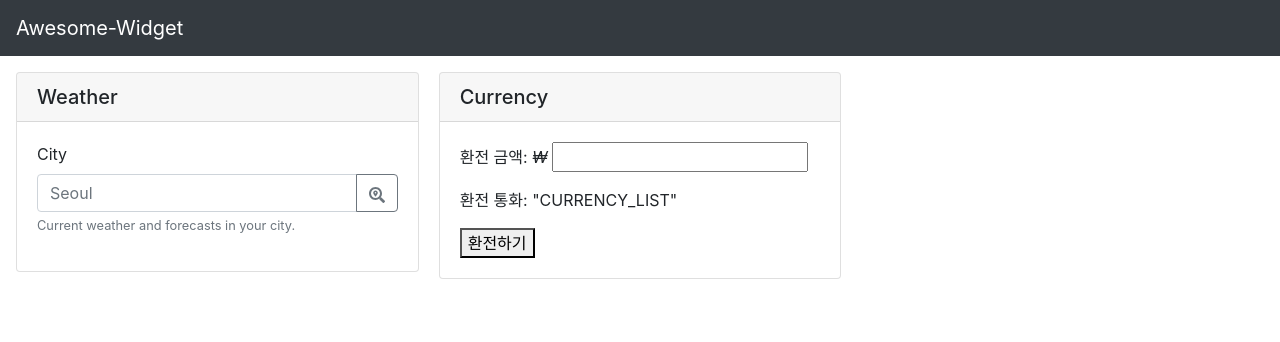
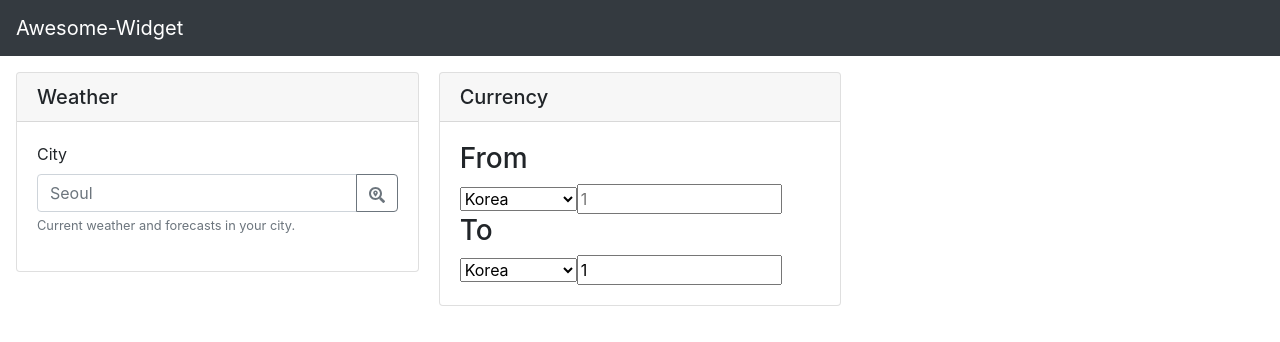
Before and after one commit to soong-kim/awesome-widget, a React (Create React App) app: page / in a window 1280 px wide. Shown: the top 342 px of the page. Built offline with nearby package versions, Linux system fonts and the light colour scheme; no server answers.

Commit message:
Currency 수정

```diff
--- a/src/App.jsx
+++ b/src/App.jsx
@@ -2,7 +2,7 @@ import React from 'react';
 import Navbar from 'react-bootstrap/Navbar';
 import Widgets from './components/Widgets';
 import Weather from './widgets/Weather';
-import Currency from './widgets/currency';
+import Currency from './widgets/Currency';
 
 const App = () => (
   <>
--- /dev/null
+++ b/src/widgets/Currency.jsx
@@ -0,0 +1,64 @@
+import React from 'react';
+import PropTypes from 'prop-types';
+
+const CurrencyList = (props) => {
+  const { id } = props;
+  return (
+    <select name="CURRENCY_LIST" id={id} defaultValue="KRW">
+      <option value="AUD">Austrailia</option>
+      <option value="BRL">Brazil</option>
+      <option value="CAD">Canada</option>
+      <option value="CHF">Switzerland</option>
+      <option value="CNY">China</option>
+      <option value="EUR">Euro</option>
+      <option value="GBP">Great Britain</option>
+      <option value="HKD">Hong Kong</option>
+      <option value="INR">India</option>
+      <option value="JPY">Japan</option>
+      <option value="KRW">Korea</option>
+      <option value="MXN">Mexico</option>
+      <option value="RUB">Russia</option>
+      <option value="THB">Thailand</option>
+      <option value="TWD">Taiwan</option>
+      <option value="USD">US</option>
+      <option value="VND">Vietnam</option>
+    </select>
+  );
+};
+
+CurrencyList.propTypes = {
+  id: PropTypes.string.isRequired,
+};
+
+const searchPriceInfo = (searchKey) => (
+  fetch(`https://earthquake.kr:23490/query/${searchKey}`, { mode: 'no-cors' })
+    .then((res) => res.json())
+    .then((json) => (json.some((e) => (e === searchKey)) ? json.searchKey[0] : 0))
+    .catch(() => 0)
+);
+
+const handleInput = (e) => {
+  const from = document.getElementById('options_from');
+  const to = document.getElementById('options_to');
+  const searchKey = `${from.options[from.selectedIndex].value}${to.options[to.selectedIndex].value}`;
+  const ratio = searchPriceInfo(searchKey);
+  console.log(ratio);
+  if (ratio > 0) {
+    document.getElementById('amount_to').setAttribute('value', ratio * e.target.value);
+  } else {
+    document.getElementById('amount_to').setAttribute('value', 'not implemented');
+  }
+};
+
+const Currency = () => (
+  <div id="currency">
+    <h3> From </h3>
+    <CurrencyList id="options_from" />
+    <input type="text" id="amount_from" size="15" placeholder="1" onChange={(e) => handleInput(e)} />
+    <h3> To </h3>
+    <CurrencyList id="options_to" />
+    <input type="text" id="amount_to" size="15" value="1" readOnly />
+  </div>
+);
+
+export default Currency;
--- a/src/widgets/currency/CurrencyInfo.jsx
+++ /dev/null
@@ -1,18 +0,0 @@
-const authKey = 'VFLd2hbXHzciwgwcVXyXd81BFYpZD64M';
-const url = `https://www.koreaexim.go.kr/site/program/financial/exchangeJSON?authkey=${authKey}&data=AP01`;
-let currencyInfo = [];
-
-fetch(url, { mode: 'no-cors' })
-  .then((response) => {
-    response.text();
-  })
-  .then((data) => (
-    (data ? JSON.parse(data) : {})
-  ))
-  .then((data) => {
-    currencyInfo = data.json();
-  })
-  .catch((error) => {
-  });
-
-export default currencyInfo;
--- a/src/widgets/currency/DropDownList.jsx
+++ /dev/null
@@ -1,21 +0,0 @@
-import React from 'react';
-
-function DropDownList(props) {
-/*
-  const selectList = (
-    <select name="CURRENCY_LIST" id="CURRENCY_LIST" onchange="props.onSelect())"></select>
-  );
-
-  const optionList = props.optionList;
-  const element = document.getElementById("CURRENCY_LIST");
-  for (let i = 0; i < optionList.length; i++) {
-    const option = new Option(optionList[i].text, optionList[i].value);
-    element.appendChild(option);
-  }
-
-  return selectList;
-*/
-  return <span>"CURRENCY_LIST"</span>
-}
-
-export default DropDownList;
--- a/src/widgets/currency/index.jsx
+++ /dev/null
@@ -1,37 +0,0 @@
-import React from 'react';
-import DropDownList from './DropDownList';
-import CurrencyInfo from './CurrencyInfo';
-
-const optionList = [ { values: 'X', text: '--선택--' }];
-CurrencyInfo.forEach((currency, i) => {
-  optionList[i + 1] = { value: currency[i].cur_unit, text: currency[i].cur_nm };
-});
-
-const passCurrency = () => (
-  alert('not implemented!')
-);
-
-const onSelect = () => (
-  alert('not implemented!')
-);
-
-const handleClick = () => (
-  alert('not implemented!')
-);
-
-const Currency = () => (
-  <div id='currencyWidget'>
-    <p id='amountOfMoney'>
-      <span>환전 금액: </span>
-      <i>   ₩    </i>
-      <input type="text" id="EXCHANGE_AMOUNT" />
-    </p>
-    <p id='selectCurrency'>
-      <span id='currencyText'>환전 통화: </span>
-      <DropDownList optionList={optionList} onChange={onSelect} />
-    </p>
-    <button type="button" id="exchangeButton" onClick={() => handleClick()}>환전하기</button>
-  </div>
-);
-
-export default Currency;
```
